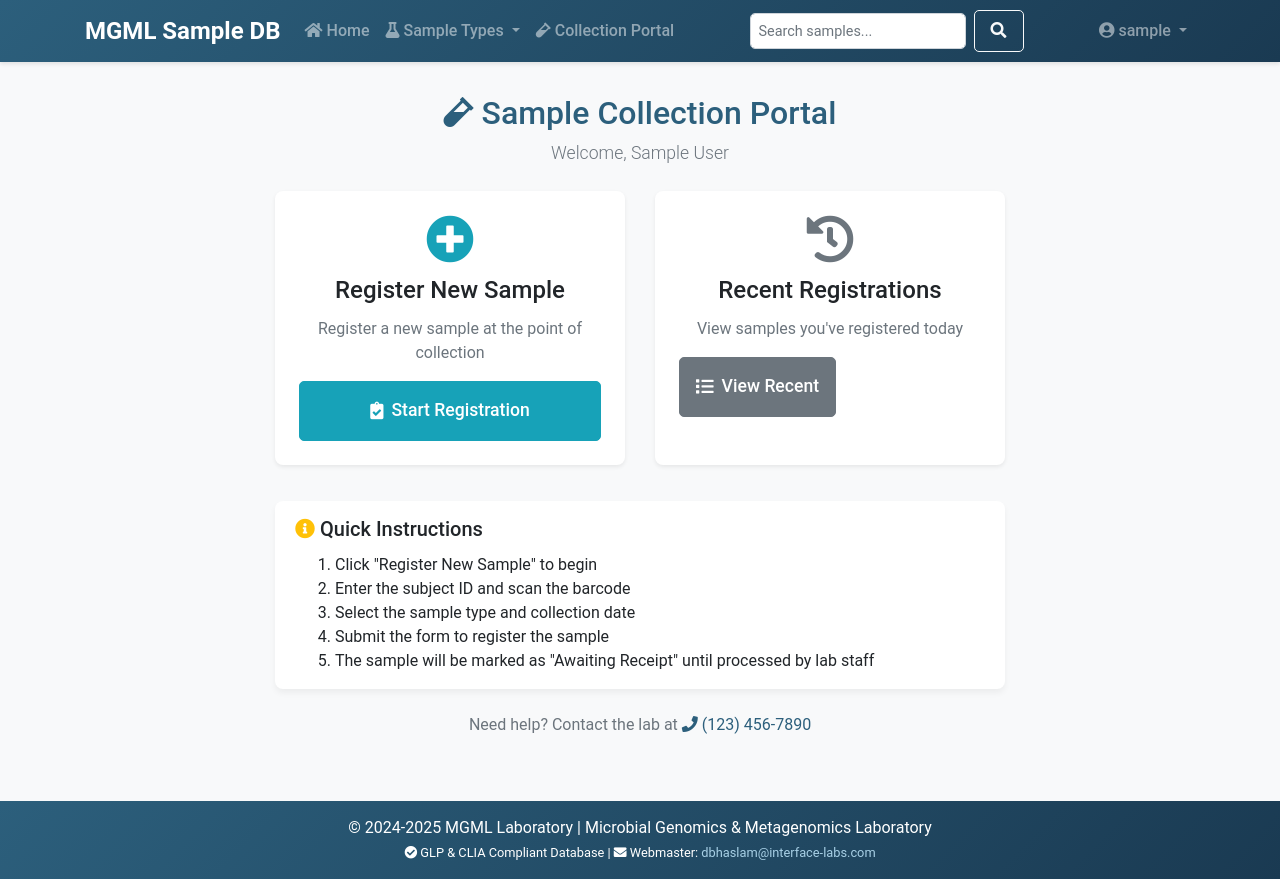
After one commit to haslamdb/mgml_sampledb, a Django app: page /collection/ in a window 1280 px wide. The commit adds this page. Run offline with Django 5.2, Linux system fonts and the light colour scheme; the visitor is signed in with stand-in values (Sample User, id 1); data that the repository does not hold is empty; some libraries are stand-ins or nearby versions.

Commit message:
modified:   mgml_sampledb/__pycache__/urls.cpython-312.pyc 	modified:   mgml_sampledb/urls.py 	modified:   sampletracking/__pycache__/admin.cpython-312.pyc 	modified:   sampletracking/__pycache__/forms.cpython-312.pyc 	modified:   sampletracking/__pycache__/views.cpython-312.pyc 	modified:   sampletracking/management/commands/setup_groups.py 	modified:   sampletracking/templates/base_generic.html 	modified:   sampletracking/templates/sampletracking/accessioning_form.html 	new file:   sampletracking/templates/sampletracking/collection_landing.html 	modified:   sampletracking/templates/sampletracking/home.html 	modified:   sampletracking/views.py

```diff
--- a/mgml_sampledb/urls.py
+++ b/mgml_sampledb/urls.py
@@ -35,6 +35,9 @@ urlpatterns = [
     path('dashboard/', sample_dashboard.dashboard, name='dashboard'),
     path('search/', views.SampleSearchView.as_view(), name='search'),
 
+    # Collection staff portal
+    path('collection/', views.collection_landing, name='collection_landing'),
+
     # New workflow URLs for accessioning and receiving
     path('register/', views.AccessioningCreateView.as_view(), name='accessioning_create'),
     path('receive/', views.find_sample_to_receive, name='find_sample_to_receive'),
--- a/sampletracking/templates/base_generic.html
+++ b/sampletracking/templates/base_generic.html
@@ -218,6 +218,24 @@
               <a class="dropdown-item" href="{% url 'create_sequence_library' %}">Sequence Library</a>
             </div>
           </li>
+          {% if user.is_authenticated %}
+            {% for group in user.groups.all %}
+              {% if group.name == "Sample Collectors" %}
+                <li class="nav-item">
+                  <a class="nav-link" href="{% url 'collection_landing' %}">
+                    <i class="fas fa-vial"></i> Collection Portal
+                  </a>
+                </li>
+              {% endif %}
+            {% endfor %}
+            {% if user.is_staff %}
+              <li class="nav-item">
+                <a class="nav-link" href="{% url 'collection_landing' %}">
+                  <i class="fas fa-vial"></i> Collection Portal
+                </a>
+              </li>
+            {% endif %}
+          {% endif %}
         </ul>
         <!-- Search Form -->
         <form class="form-inline my-2 my-lg-0" action="{% url 'search' %}" method="GET">
--- /dev/null
+++ b/sampletracking/templates/sampletracking/collection_landing.html
@@ -0,0 +1,183 @@
+{% extends 'base_generic.html' %}
+
+{% block title %}Sample Collection Portal - MGML Laboratory{% endblock %}
+
+{% block content %}
+<style>
+    /* Mobile-optimized styles */
+    @media (max-width: 768px) {
+        .mobile-card {
+            margin-bottom: 1rem !important;
+        }
+        .mobile-btn {
+            font-size: 1.1rem !important;
+            padding: 0.75rem 1.5rem !important;
+        }
+        h2 {
+            font-size: 1.5rem !important;
+        }
+        .lead {
+            font-size: 1rem !important;
+        }
+    }
+
+    /* Simplified interface with larger touch targets */
+    .collection-btn {
+        min-height: 60px;
+        font-size: 1.1rem;
+        font-weight: 500;
+        display: flex;
+        align-items: center;
+        justify-content: center;
+    }
+
+    .collection-card {
+        transition: transform 0.2s;
+        cursor: pointer;
+    }
+
+    .collection-card:hover {
+        transform: translateY(-2px);
+    }
+
+    /* Clean, minimal design */
+    body {
+        background-color: #f8f9fa;
+    }
+</style>
+
+<div class="container mt-3">
+    <div class="row justify-content-center">
+        <div class="col-lg-8 col-md-10">
+            <!-- Welcome Header -->
+            <div class="text-center mb-4">
+                <h2 class="text-primary">
+                    <i class="fas fa-vial"></i> Sample Collection Portal
+                </h2>
+                <p class="lead text-muted">
+                    Welcome, {{ user.get_full_name|default:user.username }}
+                </p>
+            </div>
+
+            <!-- Main Actions -->
+            <div class="row">
+                <!-- Register New Sample -->
+                <div class="col-md-6 mb-3 mobile-card">
+                    <div class="card collection-card h-100 shadow-sm" onclick="window.location.href='{% url 'accessioning_create' %}'">
+                        <div class="card-body text-center p-4">
+                            <div class="mb-3">
+                                <i class="fas fa-plus-circle fa-3x text-info"></i>
+                            </div>
+                            <h4 class="card-title">Register New Sample</h4>
+                            <p class="card-text text-muted">
+                                Register a new sample at the point of collection
+                            </p>
+                            <a href="{% url 'accessioning_create' %}" class="btn btn-info collection-btn mobile-btn">
+                                <i class="fas fa-clipboard-check mr-2"></i> Start Registration
+                            </a>
+                        </div>
+                    </div>
+                </div>
+
+                <!-- View Recent Samples -->
+                <div class="col-md-6 mb-3 mobile-card">
+                    <div class="card collection-card h-100 shadow-sm">
+                        <div class="card-body text-center p-4">
+                            <div class="mb-3">
+                                <i class="fas fa-history fa-3x text-secondary"></i>
+                            </div>
+                            <h4 class="card-title">Recent Registrations</h4>
+                            <p class="card-text text-muted">
+                                View samples you've registered today
+                            </p>
+                            <button class="btn btn-secondary collection-btn mobile-btn" data-toggle="collapse" data-target="#recentSamples">
+                                <i class="fas fa-list mr-2"></i> View Recent
+                            </button>
+                        </div>
+                    </div>
+                </div>
+            </div>
+
+            <!-- Recent Samples Collapse -->
+            <div class="collapse mt-3" id="recentSamples">
+                <div class="card">
+                    <div class="card-header bg-light">
+                        <h5 class="mb-0">Today's Registrations</h5>
+                    </div>
+                    <div class="card-body">
+                        {% if recent_samples %}
+                            <div class="table-responsive">
+                                <table class="table table-sm">
+                                    <thead>
+                                        <tr>
+                                            <th>Time</th>
+                                            <th>Barcode</th>
+                                            <th>Subject ID</th>
+                                            <th>Status</th>
+                                        </tr>
+                                    </thead>
+                                    <tbody>
+                                        {% for sample in recent_samples %}
+                                        <tr>
+                                            <td>{{ sample.created_at|time:"g:i A" }}</td>
+                                            <td><code>{{ sample.barcode }}</code></td>
+                                            <td>{{ sample.your_id }}</td>
+                                            <td>
+                                                <span class="badge badge-info">{{ sample.get_status_display }}</span>
+                                            </td>
+                                        </tr>
+                                        {% endfor %}
+                                    </tbody>
+                                </table>
+                            </div>
+                        {% else %}
+                            <p class="text-muted text-center mb-0">
+                                <i class="fas fa-info-circle"></i> No samples registered today
+                            </p>
+                        {% endif %}
+                    </div>
+                </div>
+            </div>
+
+            <!-- Quick Instructions -->
+            <div class="card mt-4 border-warning">
+                <div class="card-body">
+                    <h5 class="card-title">
+                        <i class="fas fa-info-circle text-warning"></i> Quick Instructions
+                    </h5>
+                    <ol class="mb-0">
+                        <li>Click "Register New Sample" to begin</li>
+                        <li>Enter the subject ID and scan the barcode</li>
+                        <li>Select the sample type and collection date</li>
+                        <li>Submit the form to register the sample</li>
+                        <li>The sample will be marked as "Awaiting Receipt" until processed by lab staff</li>
+                    </ol>
+                </div>
+            </div>
+
+            <!-- Help Section -->
+            <div class="text-center mt-4 mb-3">
+                <p class="text-muted">
+                    Need help? Contact the lab at
+                    <a href="tel:+1234567890"><i class="fas fa-phone"></i> (123) 456-7890</a>
+                </p>
+            </div>
+        </div>
+    </div>
+</div>
+
+<script>
+document.addEventListener('DOMContentLoaded', function() {
+    // Add touch-friendly interactions
+    const cards = document.querySelectorAll('.collection-card');
+    cards.forEach(card => {
+        card.addEventListener('touchstart', function() {
+            this.style.transform = 'scale(0.98)';
+        });
+        card.addEventListener('touchend', function() {
+            this.style.transform = 'translateY(-2px)';
+        });
+    });
+});
+</script>
+{% endblock %}
--- a/sampletracking/views.py
+++ b/sampletracking/views.py
@@ -6,6 +6,7 @@ from django.contrib import messages
 from django.shortcuts import get_object_or_404, redirect, render
 from django.utils import timezone
 from django.db.models import Q
+from datetime import datetime, time
 
 from .models import CrudeSample, Aliquot, Extract, SequenceLibrary
 from .forms import (
@@ -19,9 +20,17 @@ from .forms import (
 
 class HomeView(TemplateView):
     """
-    Home page view
+    Home page view with role-based redirects
     """
     template_name = 'sampletracking/home.html'
+
+    def get(self, request, *args, **kwargs):
+        # Check if user is authenticated and belongs to Sample Collectors group
+        if request.user.is_authenticated:
+            if request.user.groups.filter(name='Sample Collectors').exists():
+                # Redirect sample collectors to their dedicated portal
+                return redirect('collection_landing')
+        return super().get(request, *args, **kwargs)
 
 
 class CrudeSampleListView(PermissionRequiredMixin, ListView):
@@ -157,6 +166,33 @@ def find_sample_to_receive(request):
         else:
             messages.error(request, f"No sample found with barcode '{barcode}'. Please register it first.")
     return render(request, 'sampletracking/find_sample_form.html')
+
+
+@login_required
+def collection_landing(request):
+    """
+    Simplified landing page for sample collectors
+    """
+    # Check if user belongs to appropriate group
+    if not (request.user.groups.filter(name='Sample Collectors').exists() or
+            request.user.is_staff):
+        messages.error(request, "You don't have permission to access this page.")
+        return redirect('home')
+
+    # Get samples registered by this user today
+    today_start = datetime.combine(timezone.now().date(), time.min)
+    today_end = datetime.combine(timezone.now().date(), time.max)
+
+    recent_samples = CrudeSample.objects.filter(
+        created_by=request.user,
+        created_at__range=(today_start, today_end)
+    ).order_by('-created_at')[:10]
+
+    context = {
+        'recent_samples': recent_samples,
+    }
+
+    return render(request, 'sampletracking/collection_landing.html', context)
 
 
 class AliquotListView(PermissionRequiredMixin, ListView):
```
Also changed, not shown: sampletracking/management/commands/setup_groups.py (+14 -0 lines), sampletracking/templates/sampletracking/accessioning_form.html (+49 -4 lines), sampletracking/templates/sampletracking/home.html (+52 -0 lines).
